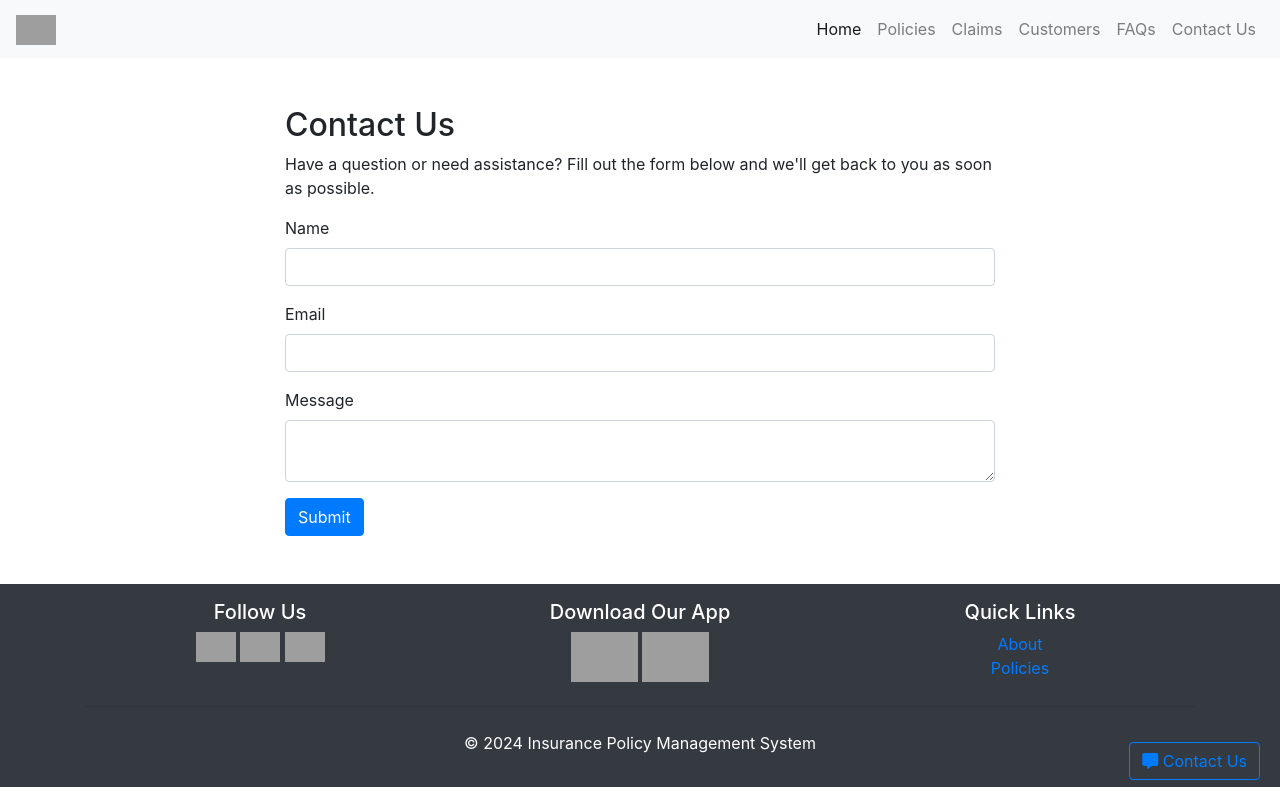
After one commit to DharaKara/my-IPMS-project, a Flask app: page /contact in a window 1280 px wide. The commit adds this page. Run offline with Flask 3, Linux system fonts and the light colour scheme; some libraries are stand-ins or nearby versions; grey boxes are pictures that could not be loaded.

Commit message:
Contact, FAQ pages with bluprint and used GET and POST method

```diff
--- a/app.py
+++ b/app.py
@@ -1,6 +1,6 @@
 from flask import Flask, render_template
 from flask_sqlalchemy import SQLAlchemy
-from datetime import datetime
+from datetime import datetime, timezone
 from sqlalchemy.sql import text
 from dotenv import load_dotenv
 import uuid
@@ -62,6 +62,24 @@ class Claim(db.Model):
     customer = db.relationship("Customer", backref=db.backref("claims", lazy=True))
 
 
+class FAQS(db.Model):
+    __tablename__ = "faqs"
+    id = db.Column(db.String(36), primary_key=True, default=lambda: str(uuid.uuid4()))
+    question = db.Column(db.String(255), nullable=False)
+    answer = db.Column(db.Text, nullable=False)
+
+
+class Contact(db.Model):
+    __tablename__ = "contact"
+    id = db.Column(db.String(36), primary_key=True, default=lambda: str(uuid.uuid4()))
+    name = db.Column(db.String(100), nullable=False)
+    email = db.Column(db.String(100), nullable=False)
+    message = db.Column(db.Text, nullable=False)
+    timestamp = db.Column(
+        db.DateTime, nullable=False, default=lambda: datetime.now(timezone.utc)
+    )
+
+
 try:
     with app.app_context():
         # Use text() to explicitly declare your SQL command
@@ -72,8 +90,10 @@ except Exception as e:
     print("Error connecting to the database:", e)
 
 from users_bp import users_bp
+from contact_bp import contact_bp
 
 app.register_blueprint(users_bp)
+app.register_blueprint(contact_bp)
 
 
 @app.route("/")
@@ -102,5 +122,12 @@ def customers():
     return render_template("customers.html", customers=customers)
 
 
+@app.route("/faqs")
+def faqs():
+    # Fetch claims from the database
+    faqs = FAQS.query.all()
+    return render_template("faqs.html", faqs=faqs)
+
+
 # if __name__ == "__main__":
 #     app.run(debug=True)
--- /dev/null
+++ b/contact_bp.py
@@ -0,0 +1,36 @@
+from flask import Blueprint, render_template, request, flash, redirect, url_for
+from flask_wtf import FlaskForm
+from wtforms import StringField, TextAreaField, SubmitField
+from wtforms.validators import DataRequired, Email
+from app import Contact, db
+
+contact_bp = Blueprint("contact_bp", __name__)
+
+
+class ContactForm(FlaskForm):
+    name = StringField("Name", validators=[DataRequired()])
+    email = StringField("Email", validators=[DataRequired(), Email()])
+    message = TextAreaField("Message", validators=[DataRequired()])
+    submit = SubmitField("Send")
+
+
+@contact_bp.route("/contact", methods=["GET", "POST"])
+def contact():
+    form = ContactForm()
+    if request.method == "POST" and form.validate_on_submit():
+        name = form.name.data
+        email = form.email.data
+        message = form.message.data
+
+        # Create a new contact object and add it to the database
+        new_contact = Contact(name=name, email=email, message=message)
+        try:
+            db.session.add(new_contact)
+            db.session.commit()
+            flash("Your message has been sent!", "success")
+            return redirect(url_for("contact_bp.contact"))
+        except Exception as e:
+            db.session.rollback()
+            return f"<h2>Error occurred while sending message: {str(e)}</h2>", 500
+
+    return render_template("contact.html", form=form)
--- a/static/style.css
+++ b/static/style.css
@@ -0,0 +1,6 @@
+.sticky-contact {
+    position: fixed;
+    bottom: 20px;
+    right: 20px;
+    z-index: 1000; /* Ensure it's above other content */
+}
--- a/templates/base.html
+++ b/templates/base.html
@@ -1,5 +1,6 @@
 <!DOCTYPE html>
 <html lang="en">
+
 <head>
     <meta charset="UTF-8">
     <meta name="viewport" content="width=device-width, initial-scale=1.0">
@@ -8,28 +9,71 @@
     <link rel="stylesheet" href="https://cdn.jsdelivr.net/npm/bootstrap@4.6.2/dist/css/bootstrap.min.css">
     <!-- Link custom CSS file -->
     <link rel="stylesheet" href="{{ url_for('static', filename='style.css') }}">
+    <!-- Add font awesome CDN link for icons -->
+    <link rel="stylesheet" href="https://cdnjs.cloudflare.com/ajax/libs/font-awesome/5.15.4/css/all.min.css">
+    <!-- Add custom CSS for sticky contact button -->
+    {% block style %}{% endblock %}
 </head>
+
 <body>
     <!-- Bootstrap navigation bar -->
     <nav class="navbar navbar-expand-lg navbar-light bg-light">
-        <a class="navbar-brand" href="#">IPMS</a>
-        <button class="navbar-toggler" type="button" data-toggle="collapse" data-target="#navbarNavAltMarkup" aria-controls="navbarNavAltMarkup" aria-expanded="false" aria-label="Toggle navigation">
+        <a class="navbar-brand" href="#">
+            <img src="{{ url_for('static', filename='sanlam_logo.svg') }}" alt="Sanlam Logo" height="30">
+        </a>
+        <button class="navbar-toggler" type="button" data-toggle="collapse" data-target="#navbarNavAltMarkup"
+            aria-controls="navbarNavAltMarkup" aria-expanded="false" aria-label="Toggle navigation">
             <span class="navbar-toggler-icon"></span>
         </button>
         <div class="collapse navbar-collapse" id="navbarNavAltMarkup">
-            <div class="navbar-nav">
+            <div class="navbar-nav ml-auto">
                 <a class="nav-item nav-link active" href="/">Home</a>
-                <a class="nav-item nav-link" href="/login">Login</a>
-                <a class="nav-item nav-link" href="/register">Register</a>
+                <a class="nav-item nav-link" href="/policies">Policies</a>
+                <a class="nav-item nav-link" href="/claims">Claims</a>
+                <a class="nav-item nav-link" href="/customers">Customers</a>
+                <a class="nav-item nav-link" href="/faqs">FAQs</a>
+                <a class="nav-item nav-link" href="/contact">Contact Us</a>
                 <!-- Add more navigation links as needed -->
             </div>
         </div>
     </nav>
-
+    <br><br>
     <div class="container">
         <!-- Main content of each page will be inserted here -->
         {% block content %}{% endblock %}
     </div>
+
+    <!-- Sticky Contact Us button -->
+    <a href="#" class="btn btn-outline-primary sticky-contact">
+        <i class="fas fa-comment-alt"></i> Contact Us
+    </a>
+    <br><br>
+    <!-- Footer -->
+    <footer class="footer mt-auto py-3 bg-dark">
+        <div class="container text-center text-white">
+            <div class="row">
+                <div class="col-lg-4">
+                    <h5>Follow Us</h5>
+                    <a href="#"><img src="{{ url_for('static', filename='facebook_icon.svg') }}" alt="Facebook" height="30"></a>
+                    <a href="#"><img src="{{ url_for('static', filename='instagram_icon.svg') }}" alt="Instagram" height="30"></a>
+                    <a href="#"><img src="{{ url_for('static', filename='youtube_icon.svg') }}" alt="YouTube" height="30"></a>
+                </div>
+                <div class="col-lg-4">
+                    <h5>Download Our App</h5>
+                    <a href="#"><img src="{{ url_for('static', filename='google_play_icon.svg') }}" alt="Google Play" height="50"></a>
+                    <a href="#"><img src="{{ url_for('static', filename='app_store_icon.svg') }}" alt="App Store" height="50"></a>
+                </div>
+                <div class="col-lg-4">
+                    <h5>Quick Links</h5>
+                    <a href="#">About</a><br>
+                    <a href="#">Policies</a><br>
+                    <!-- Add more quick links as needed -->
+                </div>
+            </div>
+            <hr class="my-4">
+            <p>&copy; 2024 Insurance Policy Management System</p>
+        </div>
+    </footer>
 
     <!-- Bootstrap JavaScript and jQuery from CDN -->
     <script src="https://cdnjs.cloudflare.com/ajax/libs/jquery/3.5.1/jquery.min.js"></script>
--- /dev/null
+++ b/templates/contact.html
@@ -0,0 +1,30 @@
+{% extends 'base.html' %}
+{% block title %}Contact Us - Insurance Policy Management System{% endblock %}
+
+{% block content %}
+<div class="container">
+    <div class="row">
+        <div class="col-md-8 offset-md-2">
+            <h2>Contact Us</h2>
+            <p>Have a question or need assistance? Fill out the form below and we'll get back to you as soon as possible.</p>
+
+            <form method="POST" action="{{ url_for('contact_bp.contact') }}">
+                {{ form.csrf_token }}
+                <div class="form-group">
+                    {{ form.name.label }}
+                    {{ form.name(class="form-control") }}
+                </div>
+                <div class="form-group">
+                    {{ form.email.label }}
+                    {{ form.email(class="form-control") }}
+                </div>
+                <div class="form-group">
+                    {{ form.message.label }}
+                    {{ form.message(class="form-control") }}
+                </div>
+                <button type="submit" class="btn btn-primary">Submit</button>
+            </form>
+        </div>
+    </div>
+</div>
+{% endblock %}
```
Also changed, not shown: templates/faqs.html (added, +109 -0 lines).
